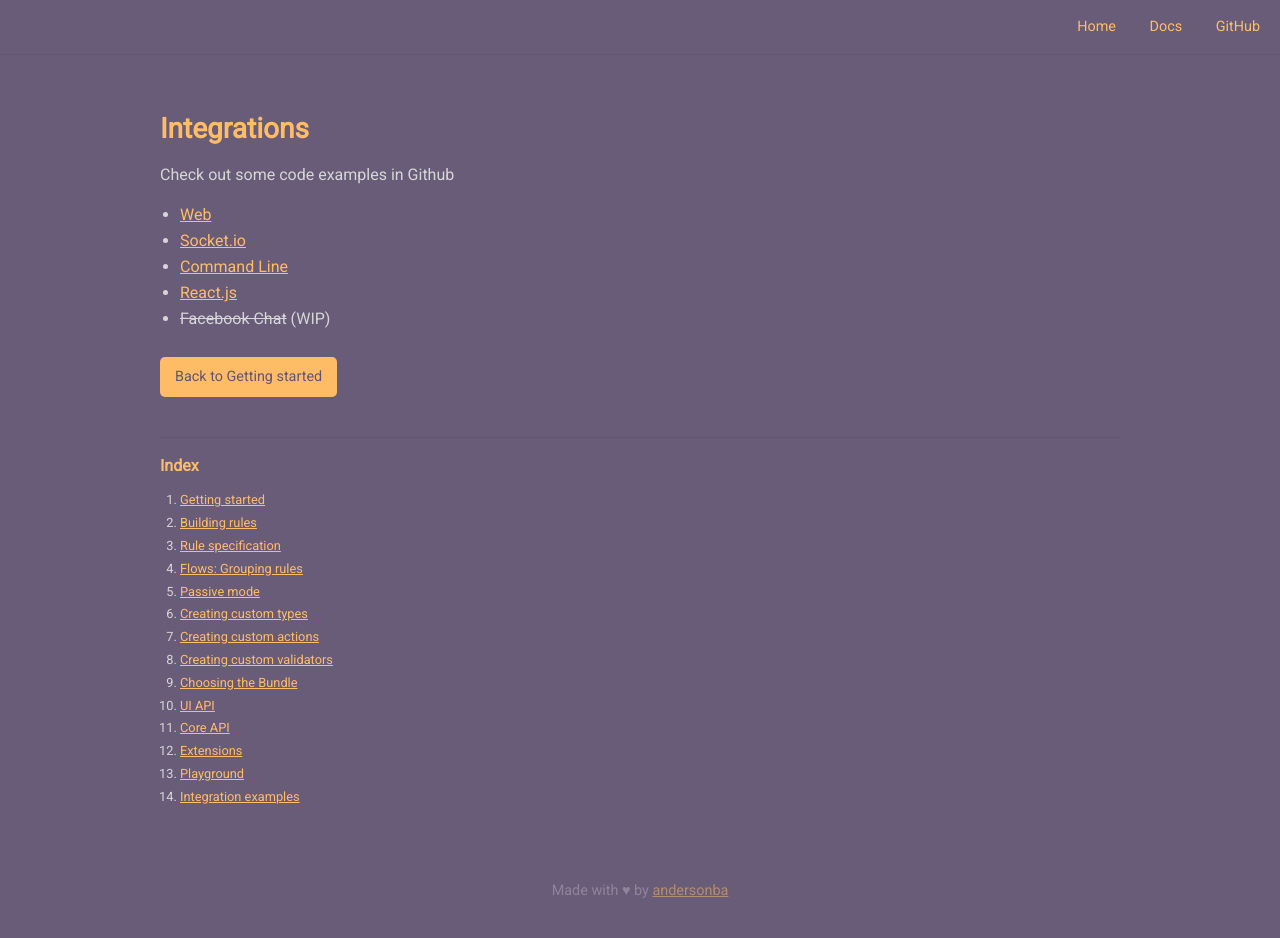
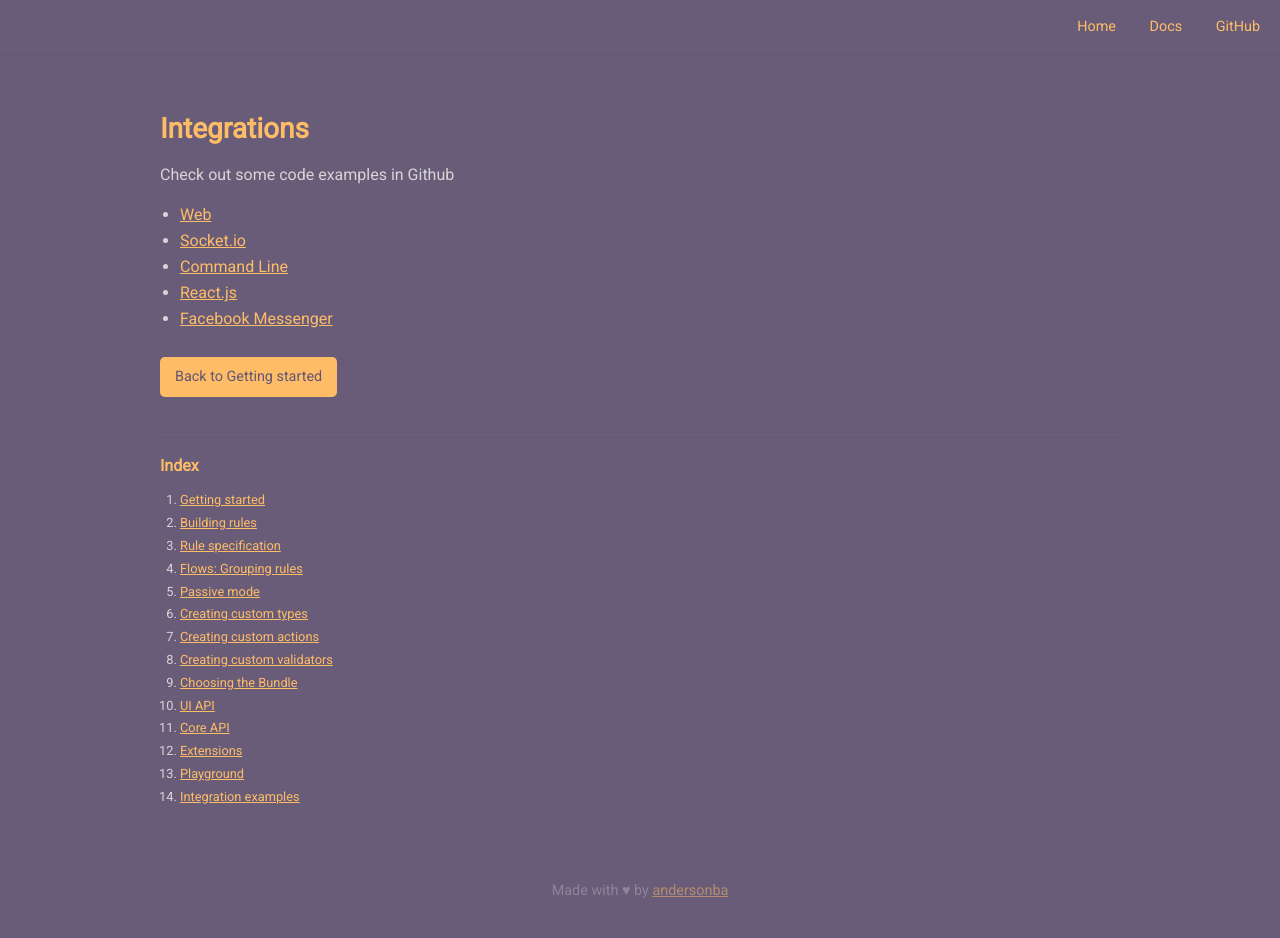
Before and after one commit to andersonba/yve-bot, a Jekyll site: the page built from docs/docs/examples.md, in a window 1280 px wide. Built offline with Jekyll 4.4.1, drawn with Linux system fonts in a browser that asks for light colours; nearby versions of some CDN libraries; our own code applies the rules of GitHub Pages for plain Markdown files.

Commit message:
docs: add facebook integration example

```diff
--- a/docs/docs/examples.md
+++ b/docs/docs/examples.md
@@ -10,6 +10,6 @@ Check out some code examples in Github
 - [Socket.io](https://github.com/andersonba/yve-bot/tree/master/examples/socket.io){:target="_blank"}
 - [Command Line](https://github.com/andersonba/yve-bot/tree/master/examples/cli){:target="_blank"}
 - [React.js](https://github.com/andersonba/yve-bot/tree/master/examples/react){:target="_blank"}
-- ~~Facebook Chat~~ (WIP)
+- [Facebook Messenger](https://github.com/andersonba/yve-bot/tree/master/examples/facebook){:target="_blank"}
 
 [Back to Getting started]({{ site.baseurl }}/docs/getting-started){:.btn}
```
